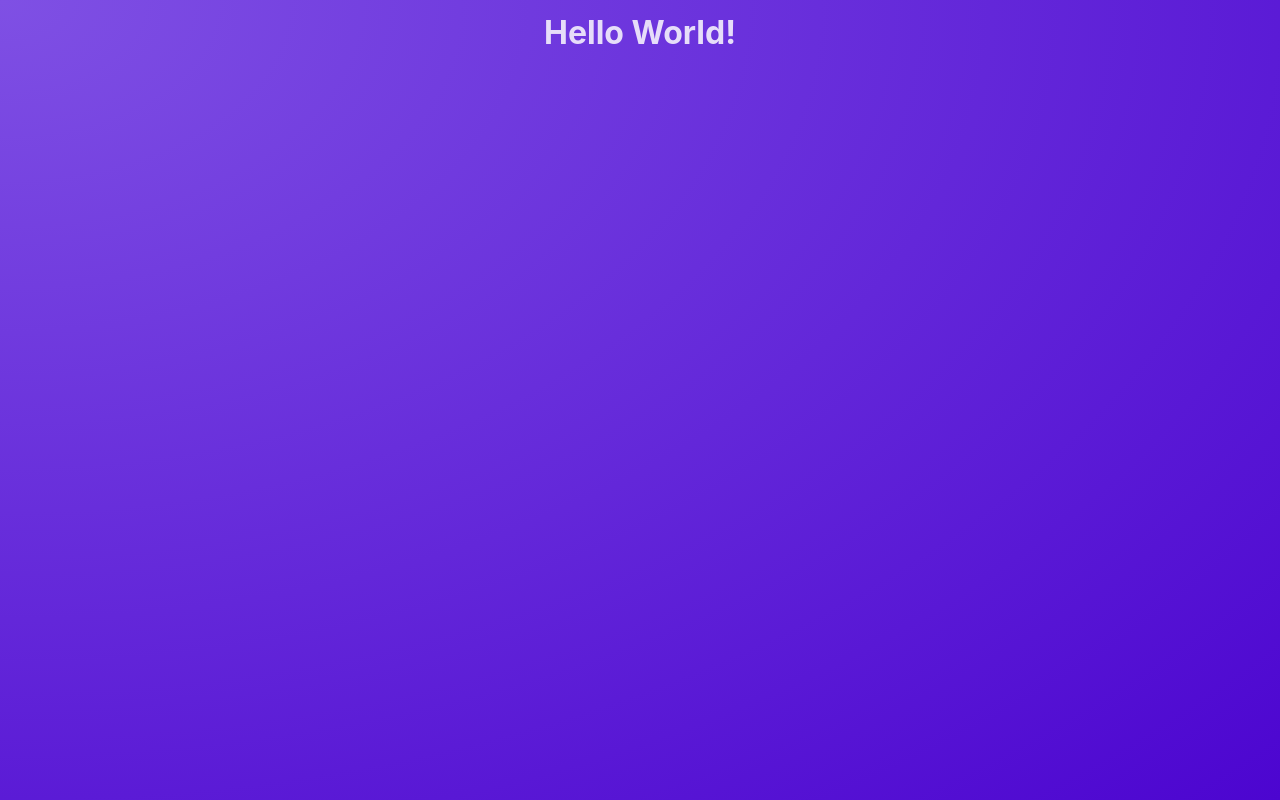
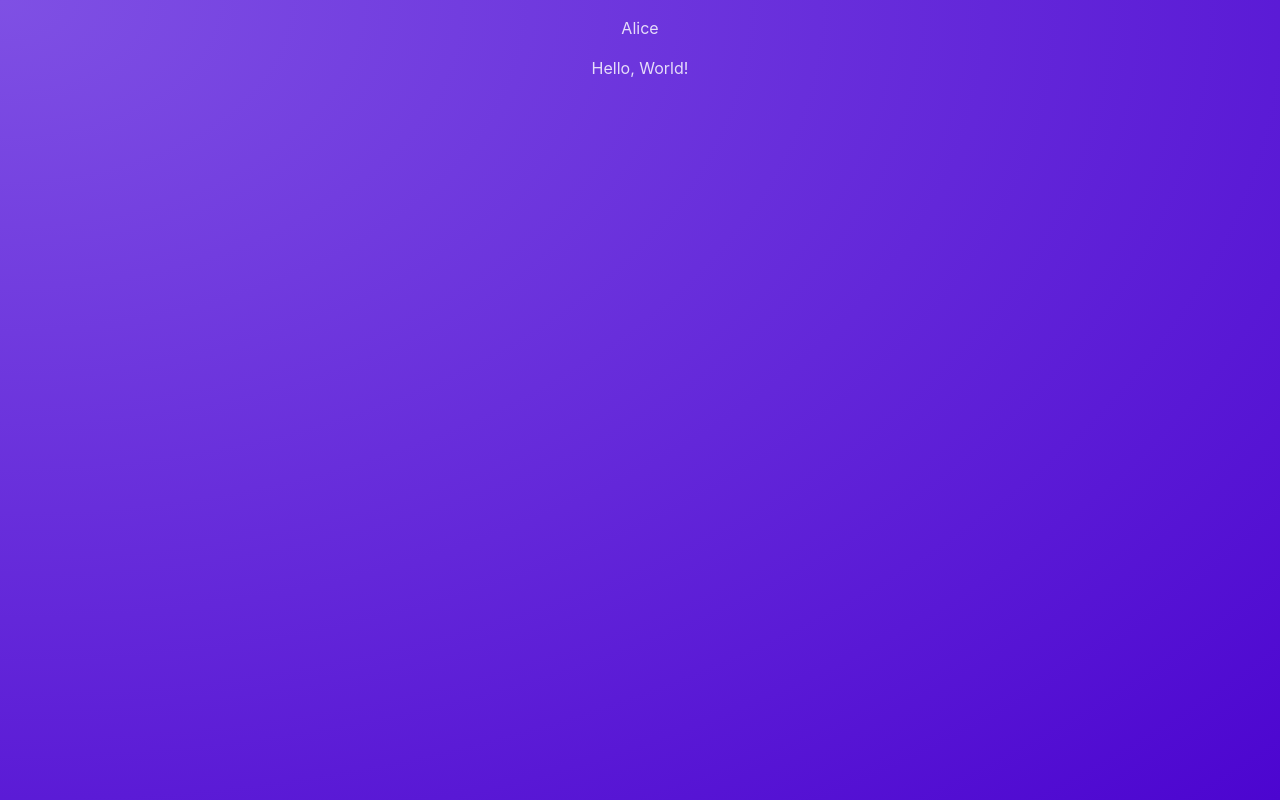
Before and after one commit to cHenrique0/react, a React (Vite) app in the folder fundamentals/: page / in a window 1280 px wide. Built offline with nearby package versions, Linux system fonts and the light colour scheme.

Commit message:
Creating a component

```diff
--- a/fundamentals/src/App.jsx
+++ b/fundamentals/src/App.jsx
@@ -1,5 +1,7 @@
+import Post from "./components/Post";
+
 function App() {
-  return <h1>Hello World!</h1>;
+  return <Post />;
 }
 
 export default App;
--- /dev/null
+++ b/fundamentals/src/components/Post.jsx
@@ -0,0 +1,21 @@
+const posts = [
+  {
+    username: "Alice",
+    content: "Hello, World!",
+  },
+  {
+    username: "Bob",
+    content: "Hi, there!",
+  },
+];
+
+export default function Post() {
+  const chosenPost = Math.random() > 0.5 ? posts[0] : posts[1];
+
+  return (
+    <div>
+      <p>{chosenPost.username}</p>
+      <p>{chosenPost.content}</p>
+    </div>
+  );
+}
```
